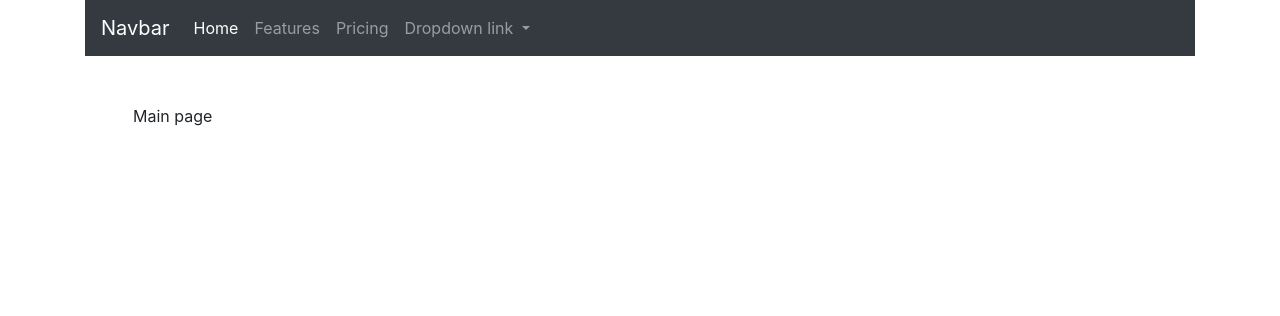
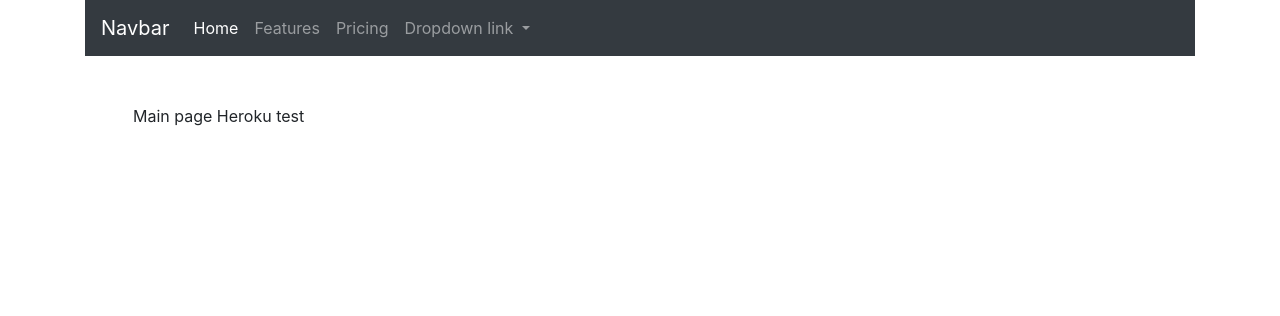
Before and after one commit to azhlbn/test2, a Django app: page / in a window 1280 px wide. Shown: the top 316 px of the page. Run offline with Django 3.2, Linux system fonts and the light colour scheme; some libraries are stand-ins or nearby versions.

Commit message:
added text in main page

```diff
--- a/app/templates/app/main.html
+++ b/app/templates/app/main.html
@@ -2,5 +2,6 @@
 {% block content %}
 <div class="container py-5 px-5">
 Main page
+Heroku test
 </div>
 {% endblock %}
```
